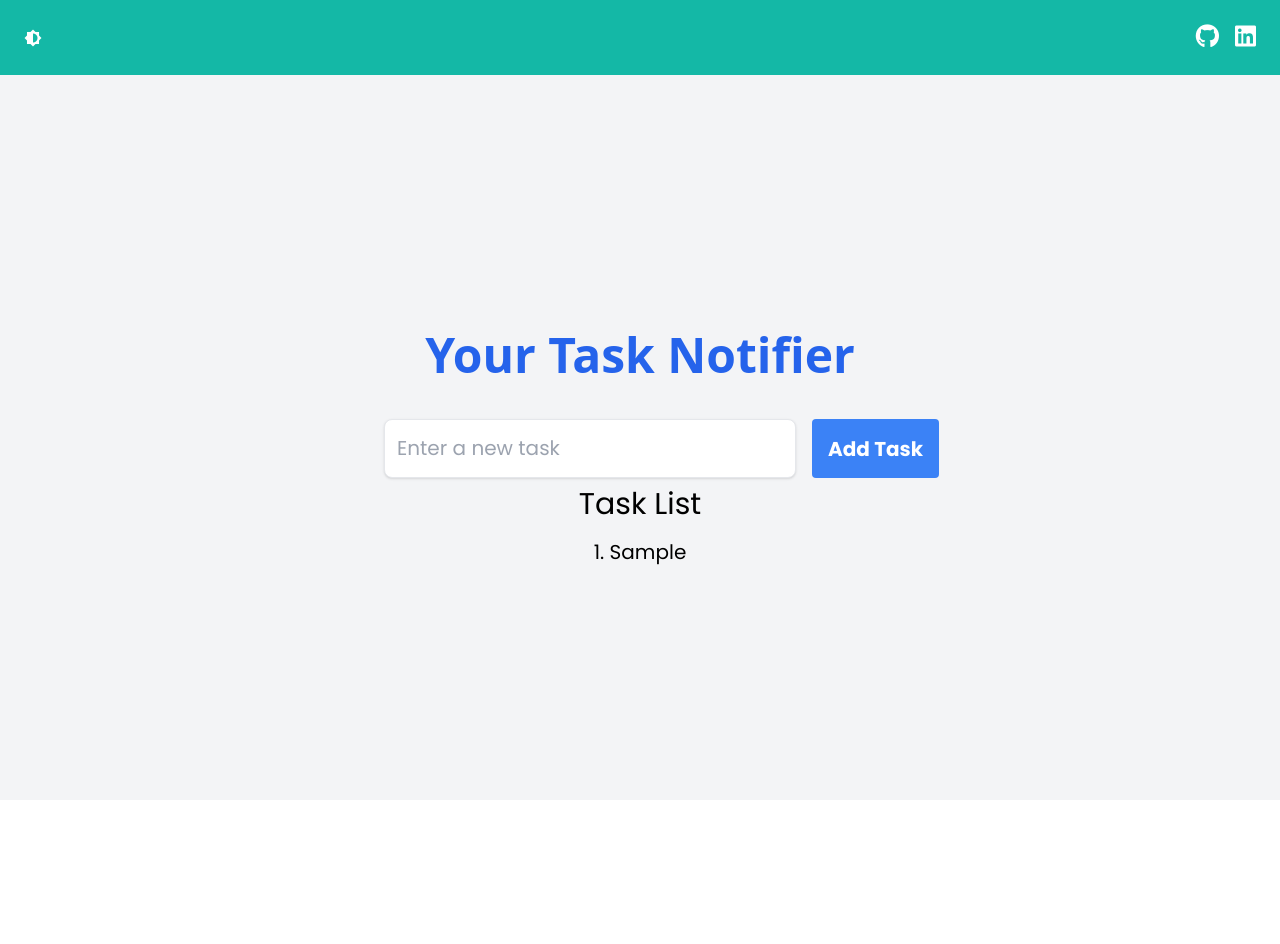
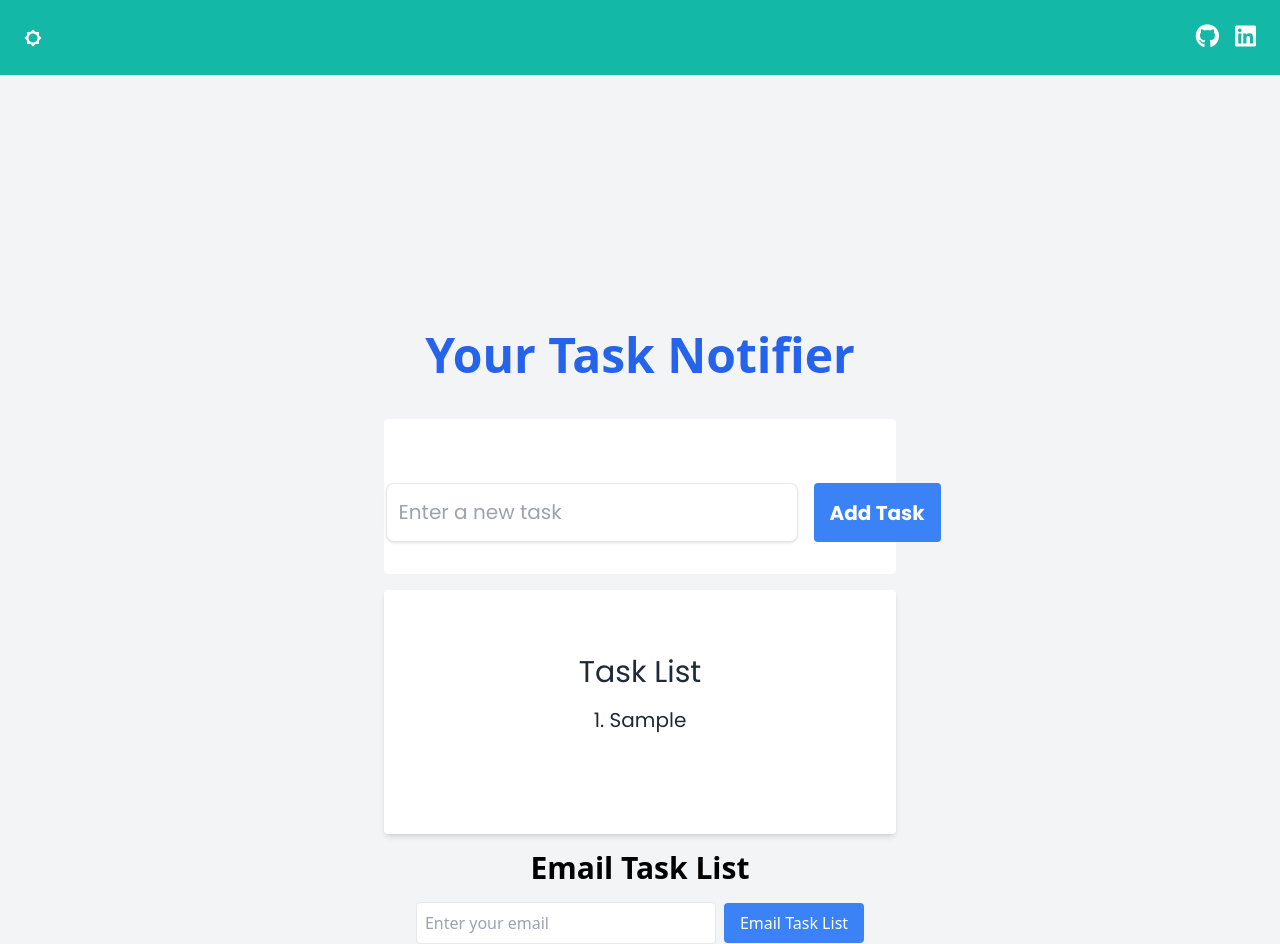
Before and after one commit to davebenner14/task-notifier, a Vue app: page / in a window 1280 px wide. Both pictures are taken after typing "Sample" into the empty fields and a click on the button "Add Task". Before the commit the page ends 800 px from the top, so only its background shows below. Built offline with nearby package versions, Linux system fonts and the light colour scheme.

Commit message:
Completes navbar and darkmode and added email form

```diff
--- a/src/App.vue
+++ b/src/App.vue
@@ -1,17 +1,13 @@
 <template>
-  <div id="app" class="flex flex-col items-center bg-gray-100 min-h-screen">
-    <AppNavbar />
+  <div :class="{ 'dark': darkMode, 'bg-gray-900': darkMode, 'bg-gray-100': !darkMode }" class="flex flex-col items-center min-h-screen">
+    <AppNavbar @toggle-dark-mode="toggleDarkMode" :dark-mode="darkMode" />
     <div class="max-w-lg w-full mx-auto mt-64">
       <h1 class="text-5xl font-bold text-center mb-10 text-blue-600">
         Your Task Notifier
       </h1>
-      <TaskForm @task-added="addTask" />
-      <TaskList
-        :tasks="tasks"
-        class="mt-2"
-        @edit-task="editTask"
-        @delete-task="deleteTask"
-      />
+      <TaskForm @task-added="addTask" :dark-mode="darkMode" />
+      <TaskList :tasks="tasks" class="mt-2" @edit-task="editTask" @delete-task="deleteTask" :dark-mode="darkMode" />
+      <EmailTaskList :dark-mode="darkMode" />
     </div>
   </div>
 </template>
@@ -19,7 +15,8 @@
 <script>
 import TaskForm from "./components/TaskForm.vue";
 import TaskList from "./components/TaskList.vue";
-import AppNavbar from "./components/AppNavbar.vue"; // The import statement now matches the filename
+import AppNavbar from "./components/AppNavbar.vue";
+import EmailTaskList from "./components/EmailTaskList.vue";
 
 export default {
   name: "App",
@@ -27,10 +24,12 @@ export default {
     TaskForm,
     TaskList,
     AppNavbar,
+    EmailTaskList,
   },
   data() {
     return {
       tasks: [],
+      darkMode: false,
     };
   },
   methods: {
@@ -43,6 +42,28 @@ export default {
     deleteTask(index) {
       this.tasks.splice(index, 1);
     },
+    toggleDarkMode() {
+      this.darkMode = !this.darkMode;
+      if (this.darkMode) {
+        document.documentElement.classList.add("dark");
+        localStorage.setItem("darkMode", "true"); // Save the dark mode preference to localStorage
+      } else {
+        document.documentElement.classList.remove("dark");
+        localStorage.setItem("darkMode", "false"); // Save the dark mode preference to localStorage
+      }
+    },
+    checkDarkModePreference() {
+      const darkModePreference = localStorage.getItem("darkMode");
+      this.darkMode = darkModePreference === "true";
+      if (this.darkMode) {
+        document.documentElement.classList.add("dark");
+      } else {
+        document.documentElement.classList.remove("dark");
+      }
+    },
+  },
+  mounted() {
+    this.checkDarkModePreference(); // Check the dark mode preference on app load
   },
 };
 </script>
--- a/src/assets/styles.css
+++ b/src/assets/styles.css
@@ -1,3 +1,13 @@
 @import "tailwindcss/base";
 @import "tailwindcss/components";
 @import "tailwindcss/utilities";
+
+.dark {
+    --bg-color: #1f2937;
+    --text-color: #f9fafb;
+  }
+
+  .dark body {
+    background-color: var(--bg-color);
+    color: var(--text-color);
+  }
--- a/src/components/AppNavbar.vue
+++ b/src/components/AppNavbar.vue
@@ -1,16 +1,17 @@
 <template>
-  <nav class="flex items-center justify-between flex-wrap bg-teal-500 p-6 w-full">
-    <div class="flex items-center flex-shrink-0 text-white mr-6">
-      <!-- Removed the text and only left the icon for dark mode -->
-      <i class="material-icons md-18">brightness_6</i>
+  <nav
+    class="flex items-center justify-between flex-wrap bg-teal-500 p-6 w-full"
+    :class="{ 'text-white': !darkMode, 'text-black': darkMode }"
+  >
+    <div class="flex items-center flex-shrink-0 mr-6 cursor-pointer" @click="toggleDarkMode">
+      <i class="material-icons md-18">{{ darkMode ? 'brightness_high' : 'brightness_low' }}</i>
     </div>
     <div>
-      <!-- Github and LinkedIn icons -->
       <a href="https://github.com/davebenner14" target="_blank">
-        <i class="fab fa-github text-2xl text-white hover:text-gray-300"></i>
+        <i class="fab fa-github text-2xl hover:text-gray-300" :class="{ 'text-white': !darkMode, 'text-black': darkMode }"></i>
       </a>
       <a href="https://www.linkedin.com/in/david-benner/" class="ml-4" target="_blank">
-        <i class="fab fa-linkedin text-2xl text-white hover:text-gray-300"></i>
+        <i class="fab fa-linkedin text-2xl hover:text-gray-300" :class="{ 'text-white': !darkMode, 'text-black': darkMode }"></i>
       </a>
     </div>
   </nav>
@@ -18,7 +19,18 @@
 
 <script>
 export default {
-  name: "AppNavbar", // Rename to AppNavbar
+  name: "AppNavbar",
+  props: {
+    darkMode: {
+      type: Boolean,
+      required: true,
+    },
+  },
+  methods: {
+    toggleDarkMode() {
+      this.$emit("toggle-dark-mode"); // Emitting the event to toggle dark mode in the parent component
+    },
+  },
 };
 </script>
 
--- /dev/null
+++ b/src/components/EmailTaskList.vue
@@ -0,0 +1,36 @@
+<template>
+  <div class="flex flex-col items-center">
+    <h2 class="text-3xl font-bold mb-4">Email Task List</h2>
+    <form @submit.prevent="emailTaskList">
+      <div class="flex items-center">
+        <input v-model="email" type="email" class="mr-2 p-2 border rounded text-black" placeholder="Enter your email" required />
+        <button type="submit" class="bg-blue-500 hover:bg-blue-600 text-white py-2 px-4 rounded">Email Task List</button>
+      </div>
+    </form>
+  </div>
+</template>
+
+<script>
+export default {
+  data() {
+    return {
+      email: "",
+    };
+  },
+  methods: {
+    emailTaskList() {
+      // Logic to send the task list to the entered email
+      // You can use a service or library for sending emails, such as Nodemailer or a server-side API
+      // Here, we'll simulate sending by logging the email to the console
+      console.log(`Task list will be emailed to: ${this.email}`);
+      this.email = ""; // Clear the email input after submitting
+    },
+  },
+};
+</script>
+
+<style scoped>
+input[type="email"] {
+  width: 300px;
+}
+</style>
--- a/src/components/TaskForm.vue
+++ b/src/components/TaskForm.vue
@@ -1,9 +1,10 @@
 <template>
+  <form class="bg-white dark:bg-gray-800 rounded px-8 pt-6 pb-8 mb-4">
     <div class="flex justify-center mt-10">
       <form @submit.prevent="addTask" class="flex">
         <input
           v-model="newTask"
-        class="flex-initial border rounded-lg py-4 px-3 mr-4 shadow appearance-none leading-tight focus:outline-none focus:shadow-outline text-xl font-poppins"
+          class="flex-initial border rounded-lg py-4 px-3 mr-4 shadow appearance-none leading-tight focus:outline-none focus:shadow-outline text-black text-xl font-poppins"
           type="text"
           placeholder="Enter a new task"
         />
@@ -15,6 +16,7 @@
         </button>
       </form>
     </div>
+  </form>
 </template>
 
 <script>
--- a/src/components/TaskList.vue
+++ b/src/components/TaskList.vue
@@ -1,11 +1,12 @@
 <template>
+  <div class="bg-white dark:bg-gray-800 shadow-md rounded px-8 pt-6 pb-8 mb-4">
     <div class="mt-10 mx-auto w-1/2">
-    <h2 class="text-3xl mb-4 font-poppins text-center">Task List</h2>
+      <h2 class="text-gray-800 dark:text-gray-200 text-3xl mb-4 font-poppins text-center">Task List</h2>
       <ul>
         <li
           v-for="(task, index) in tasks"
           :key="index"
-        class="mb-4 text-xl font-poppins text-center"
+          class="mb-4 text-gray-800 dark:text-gray-200 text-xl font-poppins text-center"
           @mouseover="hoveredTask = task"
           @mouseleave="hoveredTask = null"
         >
@@ -54,6 +55,7 @@
         </li>
       </ul>
     </div>
+  </div>
 </template>
 
 <script>
@@ -89,6 +91,10 @@ export default {
 <style scoped>
 .hovered-text {
   color: #1e90ff; /* This is a standard web "link blue" color */
+  /* Adding dark mode hover color */
+  @media (prefers-color-scheme: dark) {
+    color: #63b3ed;
+  }
 }
 
 .button-container {
--- a/src/main.js
+++ b/src/main.js
@@ -3,5 +3,12 @@ import App from "./App.vue";
 import "./assets/styles.css";
 import '@fortawesome/fontawesome-free/css/all.css'
 
+const app = createApp(App);
 
-createApp(App).mount("#app");
+// Check if the user has set their system to use dark mode
+if (window.matchMedia && window.matchMedia('(prefers-color-scheme: dark)').matches) {
+  // If they have, add the 'dark' class to the root html tag
+  document.documentElement.classList.add('dark')
+}
+
+app.mount("#app");
--- a/tailwind.config.js
+++ b/tailwind.config.js
@@ -1,11 +1,12 @@
 module.exports = {
   purge: ["./index.html", "./src/**/*.{vue,js,ts,jsx,tsx}"],
-  darkMode: false, // or 'media' or 'class'
+  darkMode: 'class', // This line is updated
   theme: {
     extend: {
       fontFamily: {
         poppins: ["Poppins", "sans-serif"],
       },
+      backgroundColor: ['dark'],
     },
   },
   variants: {
```
Lines whose indentation alone changed are shown as unchanged.
